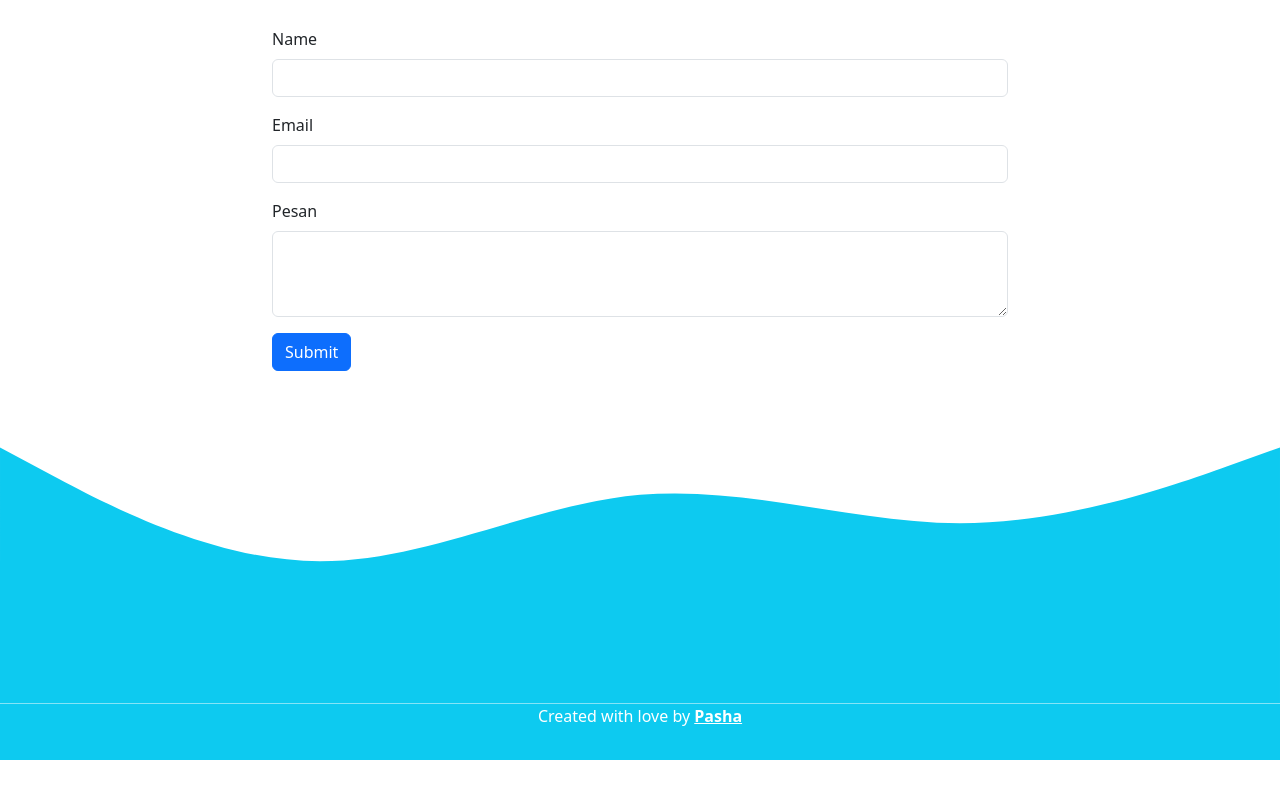
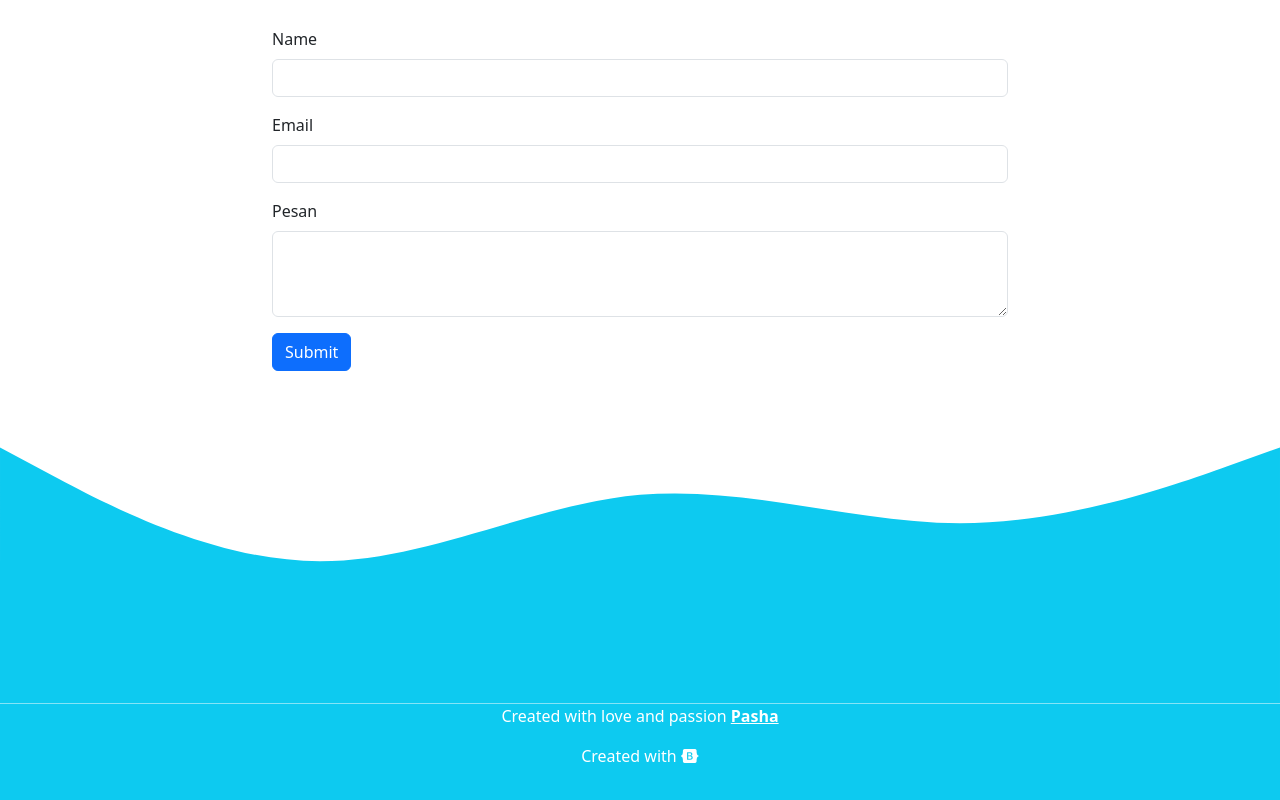
Before and after one commit to Pashak234/pashakusuma.github.io, a plain HTML site: page index.html in a window 1280 px wide. Shown: the part 2292-3092 px from the top of the page. Before the commit the page ends 3052 px from the top, so only its background shows below. Drawn offline with nearby package versions, Linux system fonts and the light colour scheme.

Commit message:
addition to footer

```diff
--- a/index.html
+++ b/index.html
@@ -150,7 +150,8 @@
 
       <!-- Footer Start -->
       <footer class="bg-info text-white text-center pb-3">
-        <p>Created with love by <a href="https://www.instagram.com/pasha.k._234/" class="text-white fw-bold">Pasha</a></p>
+        <p>Created with love and passion <a href="https://www.instagram.com/pasha.k._234/" class="text-white fw-bold">Pasha</a></p>
+        <p>Created with <i class="fa-brands fa-bootstrap"></i></p>
       </footer>
       <!-- Footer End -->
 
```
